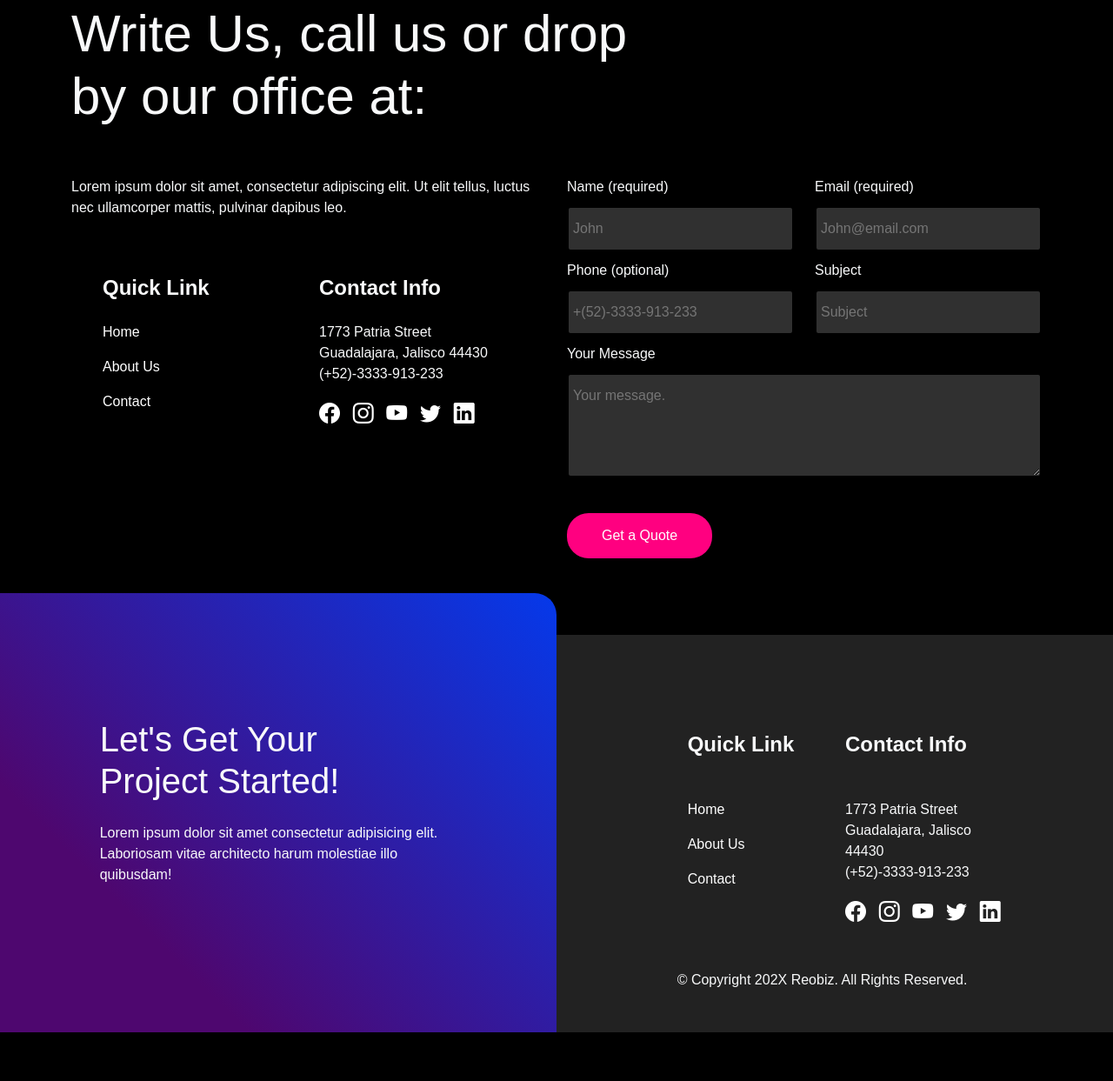
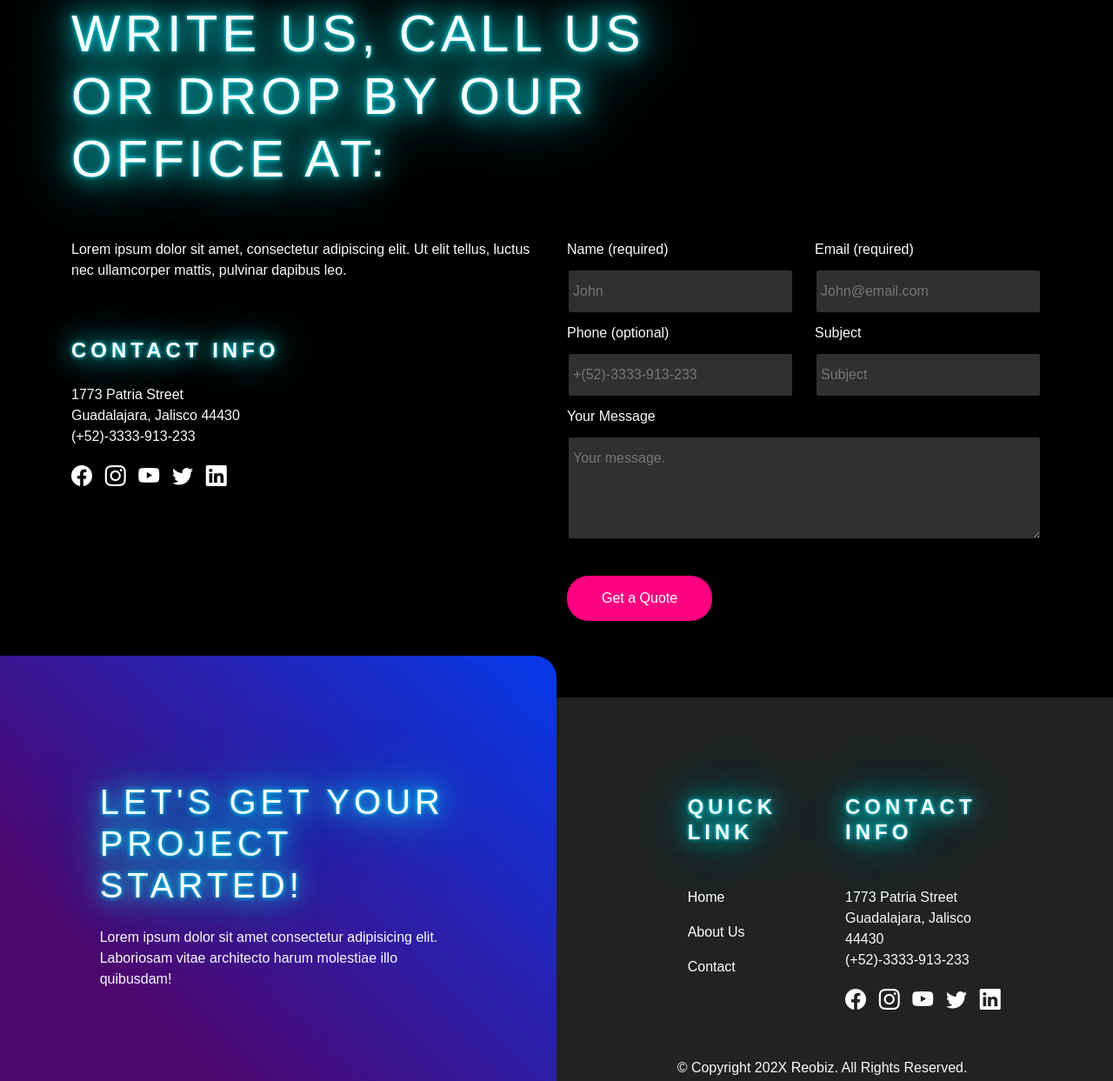
Before and after one commit to adrianzambrano94/heskil_studio_2, a plain HTML site: page contact.html in a window 1280 px wide. Shown: the part 167-1410 px from the top of the page at 87% size. Before the commit the page ends 1354 px from the top, so only its background shows below. Drawn offline with nearby package versions, Linux system fonts and the light colour scheme.

Commit message:
titles update

```diff
--- a/contact.html
+++ b/contact.html
@@ -88,22 +88,16 @@
   <!-- Para PCs -->
   <section class="d-none d-lg-block container text-light mt-5 text">
     <nav class="row mb-5">
-      <nav class="col-7">
-        <h1 class="h1" style="font-size: 60px;">Write Us, call us or drop by our office at:</h1>
+      <nav class="col-8">
+        <h1 class="h1 titulo" style="font-size: 60px;">Write Us, call us or drop by our office at:</h1>
       </nav>
     </nav>
     <nav class="row">
       <nav class="col-6">
         <p>Lorem ipsum dolor sit amet, consectetur adipiscing elit. Ut elit tellus, luctus nec ullamcorper mattis, pulvinar dapibus leo.</p>
         <div class="row">
-          <nav class="ps-5 col-6">
-            <p class="h3 mb-4" style="padding-top: 50px;"><b>Quick Link</b></p>
-            <p><a class="myLink" href="index.html">Home</a></p>
-            <p><a class="myLink" href="index.html#solutions">About Us</a></p>
-            <p><a class="myLink" href="contact.html">Contact</a></p>
-          </nav>
-          <nav class="col-6">
-            <p class="h3 mb-4" style="padding-top: 50px;"><b>Contact Info</b></p>
+          <nav class="ps col-6">
+            <p class="h3 mb-4 titulo" style="padding-top: 50px;"><b>Contact Info</b></p>
             <p>1773 Patria Street<br>Guadalajara, Jalisco 44430<br>(+52)-3333-913-233</p>
             <nav style="font-size: 1.5rem; word-spacing: .5rem;">
               <a href="#" class="myLink myLinkMedia"><i class="bi bi-facebook"></i></a>
@@ -155,7 +149,7 @@
   <section class="d-block d-lg-none container text-light mt-3">
     <nav class="row mb-5">
       <nav class="col-11">
-        <h1 class="h1" style="font-size: 40px;">Write Us, call us or drop by our office at:</h1>
+        <h1 class="h1 titulo" style="font-size: 40px;">Write Us, call us or drop by our office at:</h1>
       </nav>
     </nav>
     <nav class="row">
@@ -163,7 +157,7 @@
         <p>Lorem ipsum dolor sit amet, consectetur adipiscing elit. Ut elit tellus, luctus nec ullamcorper mattis, pulvinar dapibus leo.</p>
         <div class="row">
           <nav class="ps-5 col-12">
-            <p class="h3 mb-4" style="padding-top: 50px;"><b>Contact Info</b></p>
+            <p class="h3 mb-4 titulo" style="padding-top: 50px;"><b>Contact Info</b></p>
             <p>1773 Patria Street<br>Guadalajara, Jalisco 44430<br>(+52)-3333-913-233</p>
             <nav style="font-size: 1.5rem; word-spacing: .5rem;">
               <a href="#" class="myLink myLinkMedia"><i class="bi bi-facebook"></i></a>
@@ -220,7 +214,7 @@
       <div class="col-6 myFooterLeft-bg">
         <div class="pt-5 mt-5">
           <nav class="col-8 mx-auto mt-5">
-            <h5 class="h1">Let's Get Your<br> Project Started!</h5>
+            <h5 class="h1 titulo">Let's Get Your<br> Project Started!</h5>
             <p class="pt-3 mb-5">Lorem ipsum dolor sit amet consectetur adipisicing elit. Laboriosam vitae architecto harum
               molestiae illo quibusdam!</p>
           </nav>
@@ -230,13 +224,13 @@
         <div class="col-8 mx-auto">
           <div class="row">
             <nav class="ps-5 col-6">
-              <p class="h3 mb-5" style="padding-top: 7rem;"><b>Quick Link</b></p>
+              <p class="h3 mb-5 titulo" style="padding-top: 7rem;"><b>Quick Link</b></p>
               <p><a class="myLink" href="index.html">Home</a></p>
               <p><a class="myLink" href="index.html#solutions">About Us</a></p>
               <p><a class="myLink" href="contact.html">Contact</a></p>
             </nav>
             <nav class="col-6">
-              <p class="h3 mb-5" style="padding-top: 7rem;"><b>Contact Info</b></p>
+              <p class="h3 mb-5 titulo" style="padding-top: 7rem;"><b>Contact Info</b></p>
               <p>1773 Patria Street<br>Guadalajara, Jalisco 44430<br>(+52)-3333-913-233</p>
               <nav style="font-size: 1.5rem; word-spacing: .5rem;">
                 <a href="#" class="myLink myLinkMedia"><i class="bi bi-facebook"></i></a>
@@ -260,7 +254,7 @@
       <div class="col-6 myFooterLeft-bg">
         <div class="pt-5 mt-5">
           <nav class="col-10 mx-auto mt-5 text-center">
-            <h5 class="h1">Let's Get Your<br> Project Started!</h5>
+            <h5 class="h1 titulo">Let's Get Your<br> Project Started!</h5>
             <p class="pt-3 mb-4">Lorem ipsum dolor sit amet consectetur adipisicing elit. Laboriosam vitae architecto harum
               molestiae illo quibusdam!</p>
           </nav>
@@ -270,13 +264,13 @@
         <div class="col-12 mx-auto">
           <div class="row">
             <nav class="ps-5 col-6">
-              <p class="h3 mb-5" style="padding-top: 7rem;"><b>Quick Link</b></p>
+              <p class="h3 mb-5 titulo" style="padding-top: 7rem;"><b>Quick Link</b></p>
               <p><a class="myLink" href="index.html">Home</a></p>
               <p><a class="myLink" href="index.html#solutions">About Us</a></p>
               <p><a class="myLink" href="contact.html">Contact</a></p>
             </nav>
             <nav class="col-6">
-              <p class="h3 mb-5" style="padding-top: 7rem;"><b>Contact Info</b></p>
+              <p class="h3 mb-5 titulo" style="padding-top: 7rem;"><b>Contact Info</b></p>
               <p>1773 Patria Street<br>Guadalajara, Jalisco 44430<br>(+52)-3333-913-233</p>
               <nav style="font-size: 1.5rem; word-spacing: .5rem;">
                 <a href="#" class="myLink myLinkMedia"><i class="bi bi-facebook"></i></a>
@@ -300,7 +294,7 @@
       <div class="col-12 myFooterLeft-bg">
         <div class="pt-2 mt-2">
           <nav class="col-10 mx-auto mt-1 text-center">
-            <h5 class="h1">Let's Get Your<br> Project Started!</h5>
+            <h5 class="h1 titulo">Let's Get Your<br> Project Started!</h5>
             <p class="pt-3 mb-5">Lorem ipsum dolor sit amet consectetur adipisicing elit. Laboriosam vitae architecto harum
               molestiae illo quibusdam!</p>
             <nav style="height: 45px;"></nav>
@@ -311,13 +305,13 @@
         <div class="col-12 mx-auto">
           <div class="row">
             <nav class="ps-5 col-6">
-              <p class="h3 mb-5" style="padding-top: 3rem;"><b>Quick Link</b></p>
+              <p class="h3 mb-5 titulo" style="padding-top: 3rem;"><b>Quick Link</b></p>
               <p><a class="myLink" href="index.html">Home</a></p>
               <p><a class="myLink" href="index.html#solutions">About Us</a></p>
               <p><a class="myLink" href="contact.html">Contact</a></p>
             </nav>
             <nav class="col-6">
-              <p class="h3 mb-5" style="padding-top: 3rem;"><b>Contact Info</b></p>
+              <p class="h3 mb-5 titulo" style="padding-top: 3rem;"><b>Contact Info</b></p>
               <p>1773 Patria Street<br>Guadalajara, Jalisco 44430<br>(+52)-3333-913-233</p>
               <nav style="font-size: 1.5rem; word-spacing: .5rem;">
                 <a href="#" class="myLink myLinkMedia"><i class="bi bi-facebook"></i></a>
--- a/css/common.css
+++ b/css/common.css
@@ -50,7 +50,6 @@
   text-decoration: underline;
 }
 
-
 /**** Del footer ****/
 .myFooterLeft-bg{
   margin-top: -3rem;
@@ -95,3 +94,24 @@
   font-size: 1.5rem;
   font-weight: bold;
 }
+
+/* AÑADIR NEON A TEXTO */
+.titulo{
+  color: #ffff;
+  text-shadow: 0 0 5px #03e9f4,
+  0 0 25px #03e9f4,
+  0 0 50px #03e9f4,
+  0 0 100px #03e9f4;
+  letter-spacing: 5px;
+  cursor: pointer;
+  text-transform: uppercase;
+  transition: 0.5s;
+}
+
+.titulo:hover{
+  color: #fff;
+  text-shadow: 0 0 5px #03e9f4,
+  0 0 25px #03e9f4,
+  0 0 50px #000000,
+  0 0 100px #000000;
+}
```
Also changed, not shown: index.html (+18 -18 lines), portfolio.html (+11 -11 lines).
